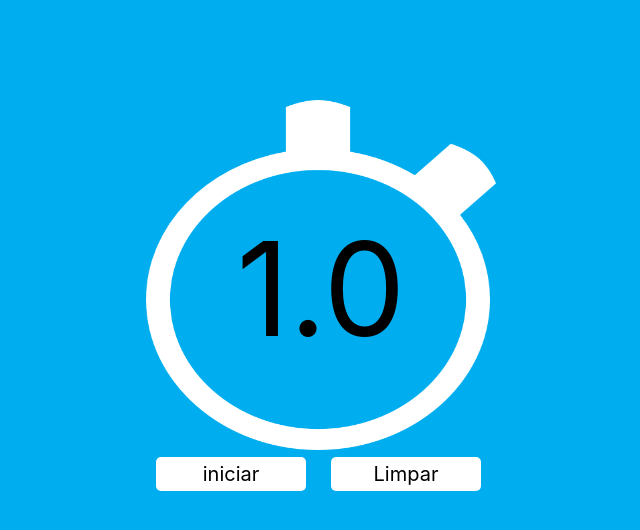
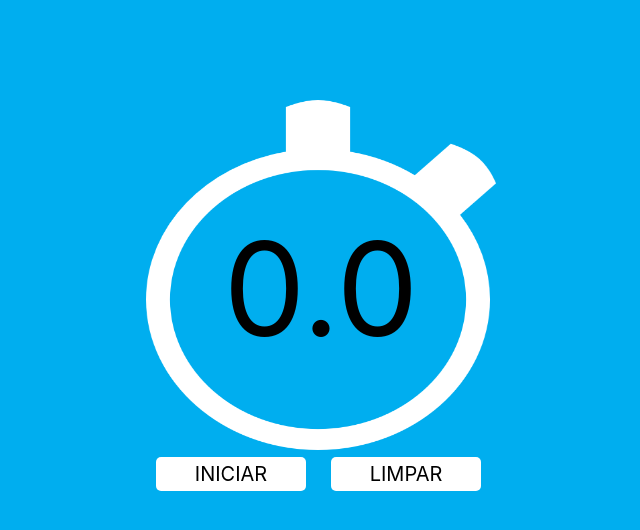
Before and after one commit to Milton-Rafael-da-Silva-Nunes/MeuSite, a React (Create React App) app: page / in a window 1280 px wide. Shown: the top 530 px of the page, without its empty margins (319-959 px from the left). Built offline with nearby package versions, Linux system fonts and the light colour scheme.

Commit message:
Terminando App de Cronometro

```diff
--- a/src/App.js
+++ b/src/App.js
@@ -6,19 +6,45 @@ class App extends Component {
     constructor(props) {
         super(props);
         this.state = {
-            numero: 1
+            numero: 0,
+            botaotxt: 'INICIAR'
         };
 
+        this.timer = null;
         this.iniciar = this.iniciar.bind(this);
         this.limpar = this.limpar.bind(this);
     }
 
     iniciar() {
+        let state = this.state;
 
+        if (this.timer != null) {
+            clearInterval(this.timer);
+            this.timer = null;
+            state.botaotxt = 'INICIAR';
+        } else {
+            this.timer = setInterval(() => {
+                let state = this.state;
+                state.numero += 0.1;
+                this.setState(state);
+                state.botaotxt = 'PAUSE';
+            }, 100);
+        }
+
+        this.setState(state);
     }
 
     limpar() {
-        this.setState({numero: 0});
+        let state = this.state;
+
+        if (this.timer != null) {
+            clearInterval(this.timer);
+            this.timer = null;
+        }
+
+        state.numero = 0;
+        state.botaotxt = 'INICIAR';
+        this.setState(state);
     }
 
     render() {
@@ -30,8 +56,8 @@ class App extends Component {
 
                 <div className="areaBtn">
 
-                    <a className="botao" onClick={this.iniciar}>iniciar</a>
-                    <a className="botao" onClick={this.limpar}>Limpar</a>
+                    <a className="botao" onClick={this.iniciar}> {this.state.botaotxt} </a>
+                    <a className="botao" onClick={this.limpar}>LIMPAR</a>
 
                 </div>
             </div>
```
